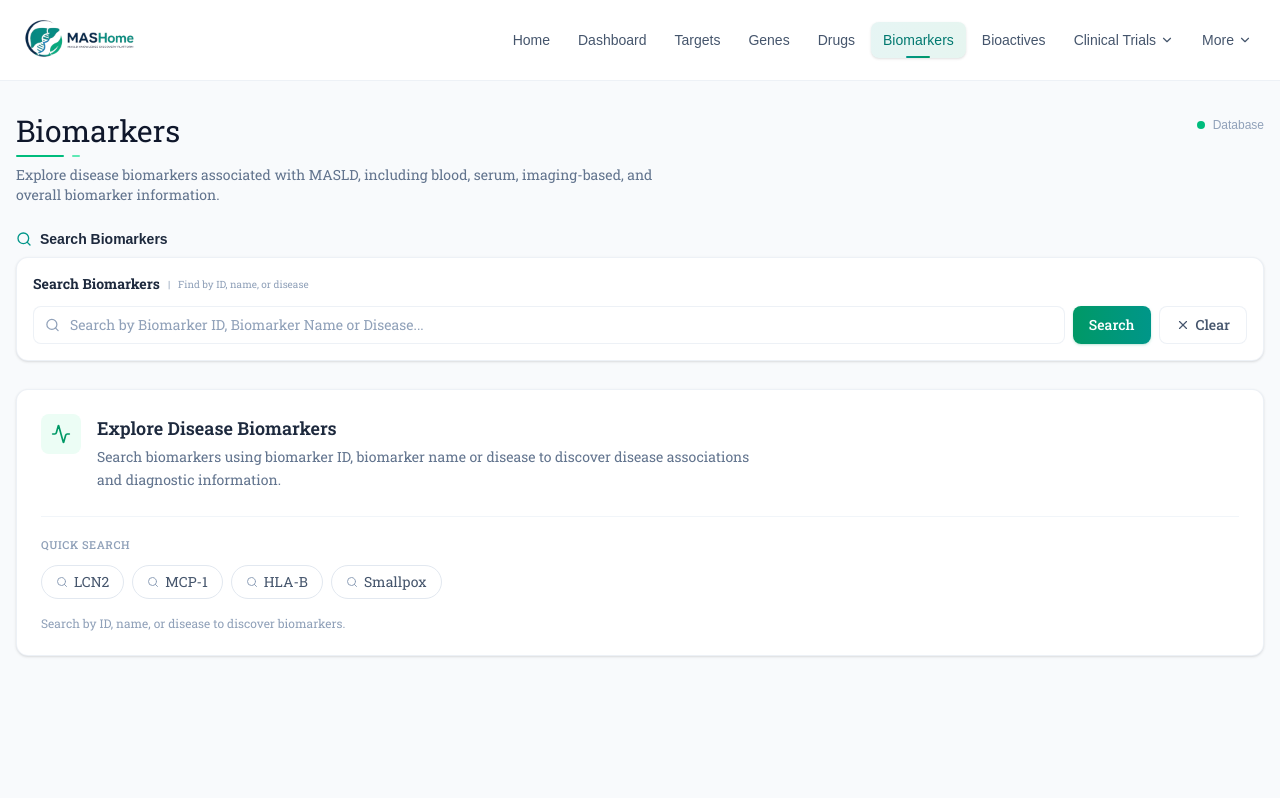
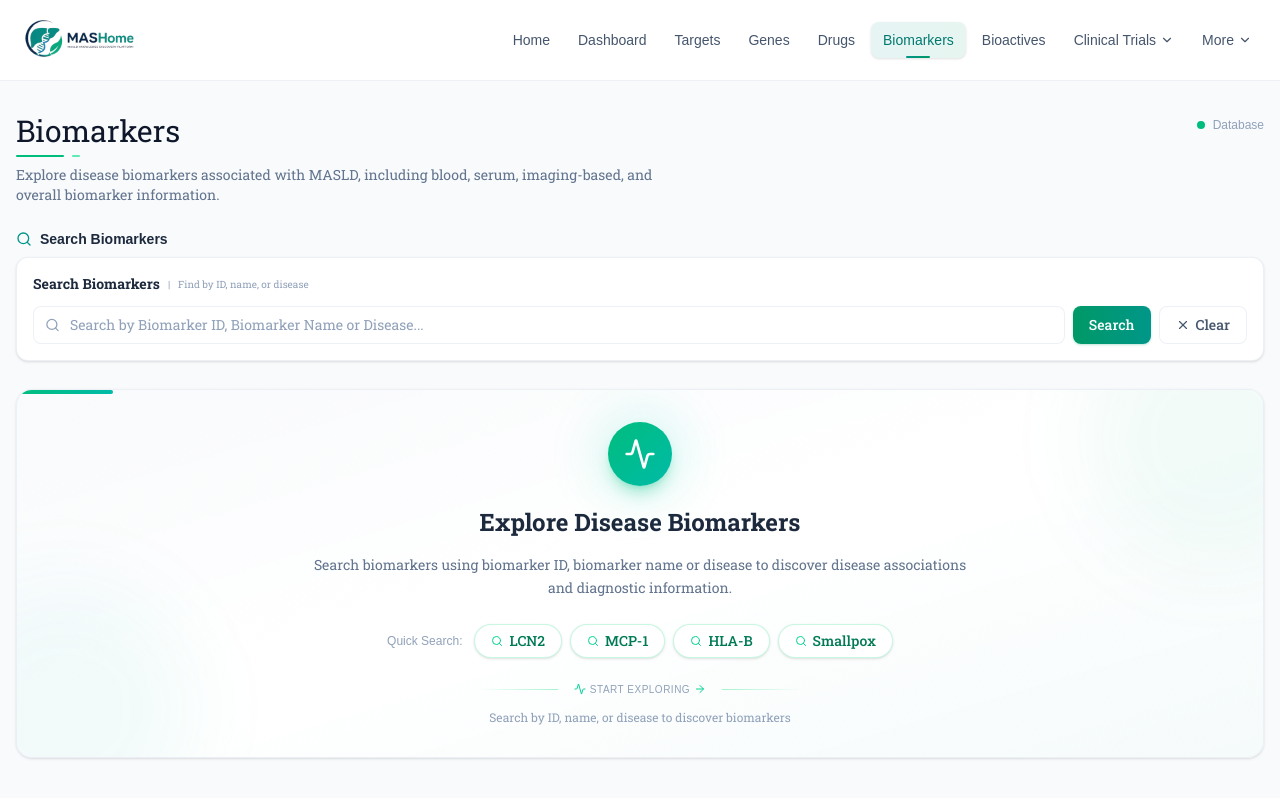
Before and after one commit to pinnintisony28/MASHome, a React (Vite) app in the folder frontend/: page /biomarkers in a window 1280 px wide. Built offline with nearby package versions, Linux system fonts and the light colour scheme.

Commit message:
fixed pathwayimages

```diff
--- a/frontend/src/components/biomarker/BiomarkerWelcome.tsx
+++ b/frontend/src/components/biomarker/BiomarkerWelcome.tsx
@@ -1,5 +1,5 @@
-import { Activity, Search } from "lucide-react";
-import { motion, type Variants } from "framer-motion";
+import { Activity, Search, Sparkles, ArrowRight } from "lucide-react";
+import { motion ,type Variants} from "framer-motion";
 
 type BiomarkerWelcomeProps = {
   onQuickSearch: (keyword: string) => void;
@@ -15,24 +15,24 @@ export default function BiomarkerWelcome({
     "Smallpox",
   ];
 
-  const containerVariants: Variants = {
+  const containerVariants:Variants = {
     hidden: { opacity: 0 },
     visible: {
       opacity: 1,
       transition: {
-        staggerChildren: 0.06,
-        delayChildren: 0.05,
+        staggerChildren: 0.08,
+        delayChildren: 0.1,
       },
     },
   };
 
-  const itemVariants: Variants = {
-    hidden: { opacity: 0, y: 8 },
+  const itemVariants:Variants = {
+    hidden: { opacity: 0, y: 15 },
     visible: {
       opacity: 1,
       y: 0,
       transition: {
-        duration: 0.3,
+        duration: 0.4,
         ease: "easeOut",
       },
     },
@@ -43,65 +43,99 @@ export default function BiomarkerWelcome({
       initial="hidden"
       animate="visible"
       variants={containerVariants}
-      className="rounded-xl border border-slate-200/60 bg-white p-6 shadow-sm"
+      className="relative overflow-hidden rounded-2xl border border-slate-200/60 bg-gradient-to-br from-slate-50/50 via-white to-emerald-50/20 p-8 shadow-sm"
     >
-      {/* Heading */}
-      <motion.div variants={itemVariants} className="flex items-start gap-4">
-        <div className="flex h-10 w-10 shrink-0 items-center justify-center rounded-lg bg-emerald-50 text-emerald-600">
-          <Activity size={20} />
-        </div>
+      {/* Decorative Elements */}
+      <div className="absolute -top-20 -right-20 h-64 w-64 rounded-full bg-emerald-500/5 blur-2xl" />
+      <div className="absolute -bottom-20 -left-20 h-64 w-64 rounded-full bg-teal-500/5 blur-2xl" />
 
-        <div className="min-w-0">
+      {/* Top Accent Line */}
+      <div className="absolute top-0 left-0 h-1 w-24 rounded-full bg-gradient-to-r from-emerald-500 to-teal-500" />
+
+      <div className="relative">
+        {/* Icon Section */}
+        <motion.div
+          variants={itemVariants}
+          className="flex justify-center"
+        >
+          <div className="relative">
+            <div className="absolute -inset-4 rounded-full bg-gradient-to-r from-emerald-400/20 to-teal-400/20 blur-xl animate-pulse" />
+            <div className="relative rounded-full bg-gradient-to-br from-emerald-500 to-teal-500 p-4 shadow-lg shadow-emerald-500/30">
+              <Activity size={32} className="text-white" />
+            </div>
+          </div>
+        </motion.div>
+
+        {/* Content */}
+        <motion.div variants={itemVariants} className="mt-5 text-center">
           <h2
-            className="text-lg font-semibold text-slate-800"
+            className="text-2xl font-bold text-slate-800"
             style={{ fontFamily: "Roboto Slab" }}
           >
             Explore Disease Biomarkers
           </h2>
-          <p
-            className="mt-1 max-w-2xl text-sm leading-relaxed text-slate-500"
-            style={{ fontFamily: "Roboto Slab" }}
-          >
-            Search biomarkers using biomarker ID, biomarker name or disease to
-            discover disease associations and diagnostic information.
+
+          <div className="flex items-center justify-center gap-2 mt-1">
+            {/* <Sparkles size={12} className="text-emerald-400" />
+            <span className="text-xs text-slate-400">Discover biomarker insights</span>
+            <Sparkles size={12} className="text-emerald-400" /> */}
+          </div>
+
+          <p className="mx-auto mt-3 max-w-2xl text-sm text-slate-500 leading-relaxed" style={{ fontFamily: "Roboto Slab" }}>
+            Search biomarkers using biomarker ID, biomarker name or disease to discover disease associations and diagnostic information.
           </p>
-        </div>
-      </motion.div>
+        </motion.div>
 
-      {/* Quick search */}
-      <div className="mt-6 border-t border-slate-100 pt-5">
-        <motion.p
+        {/* Quick Search Buttons */}
+        <motion.div
           variants={itemVariants}
-          className="mb-3 text-[11px] font-medium uppercase tracking-wider text-slate-400"
-          style={{ fontFamily: "Roboto Slab" }}
+          className="mt-6 flex flex-wrap items-center justify-center gap-2"
         >
-          Quick search
-        </motion.p>
-
-        <div className="flex flex-wrap gap-2">
+          <span className="text-xs font-medium text-slate-400 mr-1">Quick Search:</span>
           {quickSearches.map((item) => (
             <motion.button
               key={item}
-              type="button"
               variants={itemVariants}
-              whileTap={{ scale: 0.97 }}
+              whileHover={{
+                scale: 1.05,
+                y: -2,
+                transition: { duration: 0.15 }
+              }}
+              whileTap={{ scale: 0.95 }}
               onClick={() => onQuickSearch(item)}
-              className="inline-flex items-center gap-1.5 rounded-full border border-slate-200 bg-white px-3.5 py-1.5 text-sm text-slate-600 transition-colors duration-200 hover:border-emerald-300 hover:bg-emerald-50 hover:text-emerald-700 focus:outline-none focus-visible:ring-2 focus-visible:ring-emerald-500/40"
+              className="group relative overflow-hidden rounded-full border border-emerald-200/60 bg-white px-4 py-1.5 text-sm font-medium text-emerald-700 shadow-sm transition-all duration-200 hover:border-emerald-400 hover:bg-emerald-50 hover:shadow-md"
               style={{ fontFamily: "Roboto Slab" }}
             >
-              <Search size={12} className="text-slate-400" />
-              {item}
+              <span className="relative z-10 flex items-center gap-1.5">
+                <Search size={12} className="text-emerald-400" />
+                {item}
+              </span>
+              <span className="absolute inset-0 bg-gradient-to-r from-emerald-50 to-teal-50 opacity-0 transition-opacity duration-200 group-hover:opacity-100" />
             </motion.button>
           ))}
-        </div>
+        </motion.div>
 
-        <motion.p
+        {/* Bottom Section */}
+        <motion.div
           variants={itemVariants}
-          className="mt-4 text-xs text-slate-400"
-          style={{ fontFamily: "Roboto Slab" }}
+          className="mt-6 flex flex-col items-center gap-3"
         >
-          Search by ID, name, or disease to discover biomarkers.
-        </motion.p>
+          {/* Divider */}
+          <div className="flex items-center justify-center gap-4 w-full">
+            <div className="h-px flex-1 max-w-20 bg-gradient-to-r from-transparent to-emerald-200" />
+            <span className="text-[10px] font-medium uppercase tracking-wider text-slate-400 flex items-center gap-1">
+              <Activity size={12} className="text-emerald-400" />
+              <span>Start exploring</span>
+              <ArrowRight size={12} className="text-emerald-400" />
+            </span>
+            <div className="h-px flex-1 max-w-20 bg-gradient-to-l from-transparent to-emerald-200" />
+          </div>
+
+          {/* Helper Text */}
+          <p className="text-xs text-slate-400 text-center" style={{ fontFamily: "Roboto Slab" }}>
+            Search by ID, name, or disease to discover biomarkers
+          </p>
+        </motion.div>
       </div>
     </motion.div>
   );
--- a/frontend/src/components/pathway/PathwayTableView.tsx
+++ b/frontend/src/components/pathway/PathwayTableView.tsx
@@ -138,9 +138,12 @@ export default function PathwayTableView({
 
           </div>
 
-          {/* Horizontal scrolling */}
+          {/* Horizontal scrolling.
+              Mobile keeps the fixed-height scroll box.
+              Desktop (lg+) has no inner vertical scrollbar:
+              the page scrolls instead. */}
 
-          <div className="max-h-[620px] overflow-auto">
+          <div className="max-h-[620px] overflow-auto lg:max-h-none">
 
             <table className="min-w-full border-collapse">
 
```
